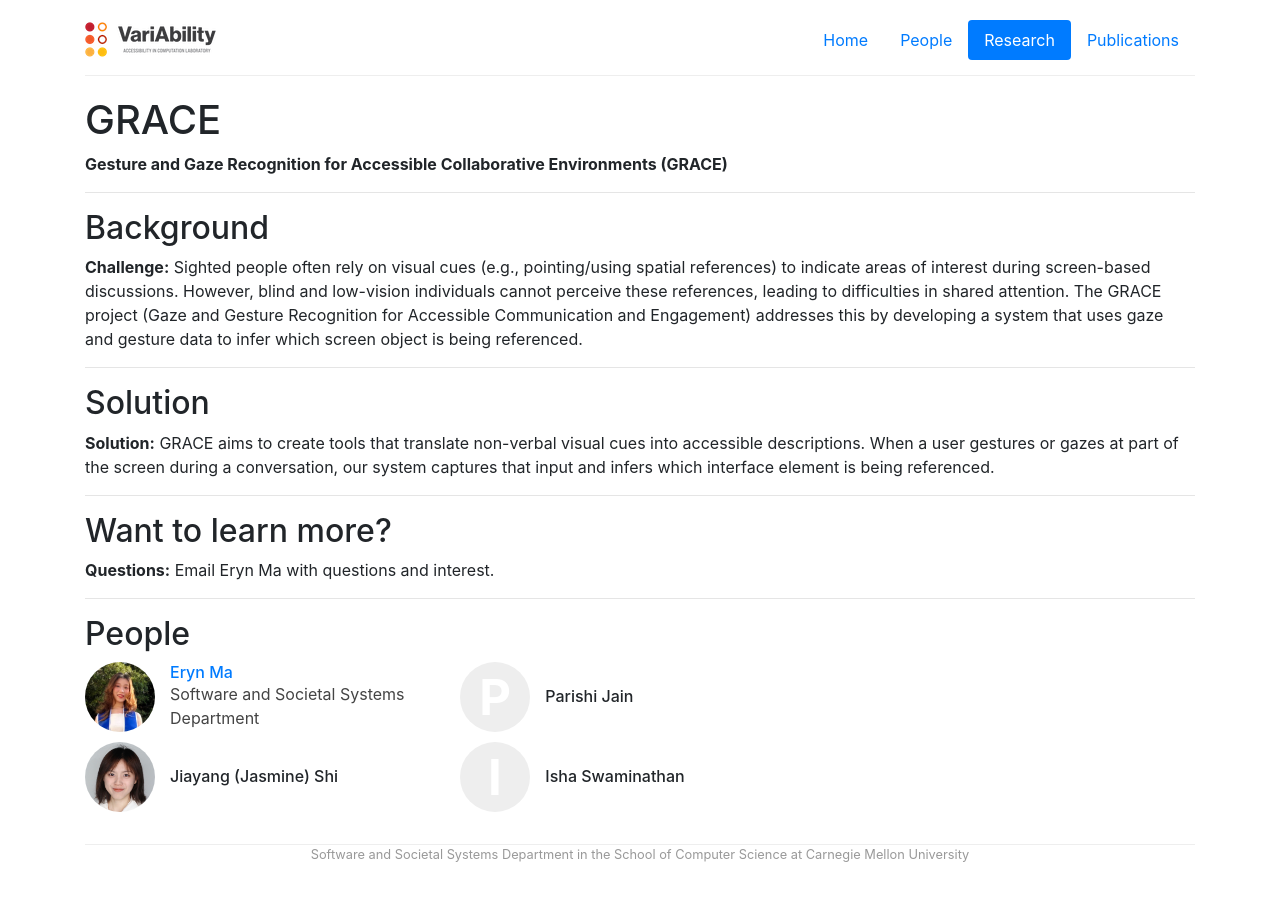
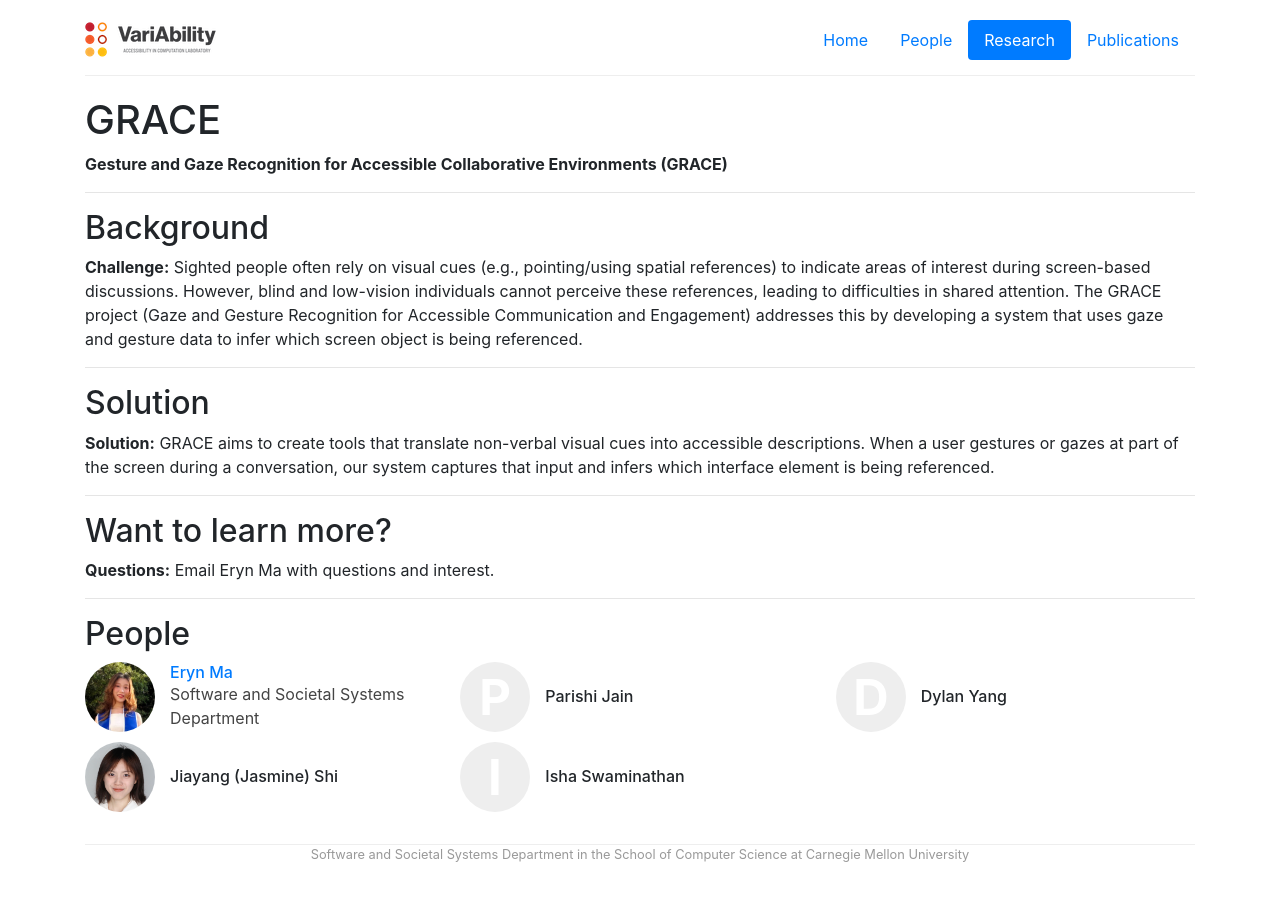
Before and after one commit to cmu-variability/cmu-variability.github.io, a Jekyll site: the page built from _projects/grace.md, in a window 1280 px wide. Built offline with Jekyll 4.4.1, drawn with Linux system fonts in a browser that asks for light colours.

Commit message:
Moved people around.

```diff
--- a/_projects/grace.md
+++ b/_projects/grace.md
@@ -10,6 +10,7 @@ people:
    - ugrad-jiayang-shi
    - ugrad-parishi-jain
    - ugrad-isha-swaminathan
+   - ugrad-dylan-yang
 
 
 video: "https://www.youtube.com/embed/JHdtWCqQhik"
```
Also changed, not shown: _projects/pas4ai.md (+0 -1 lines).
